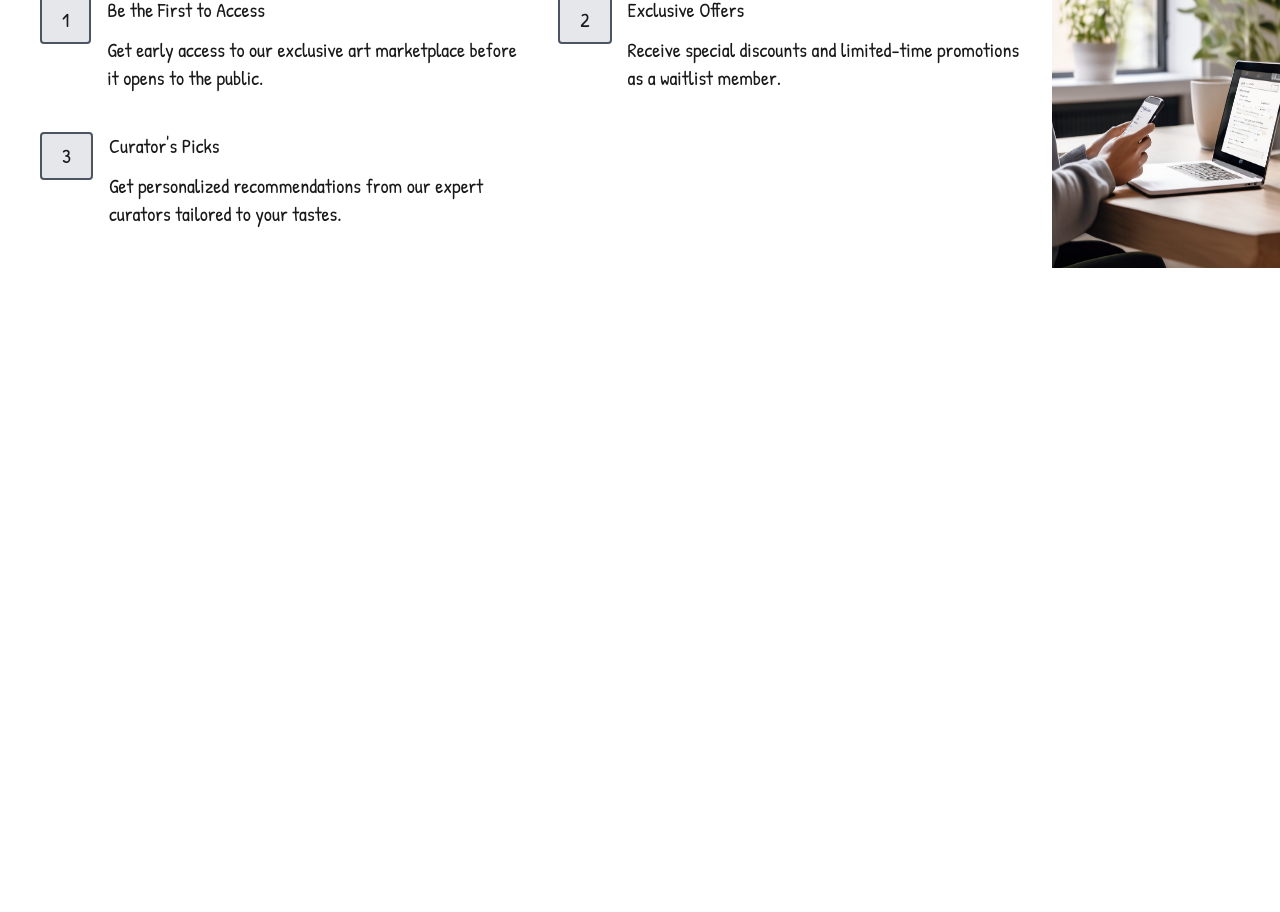
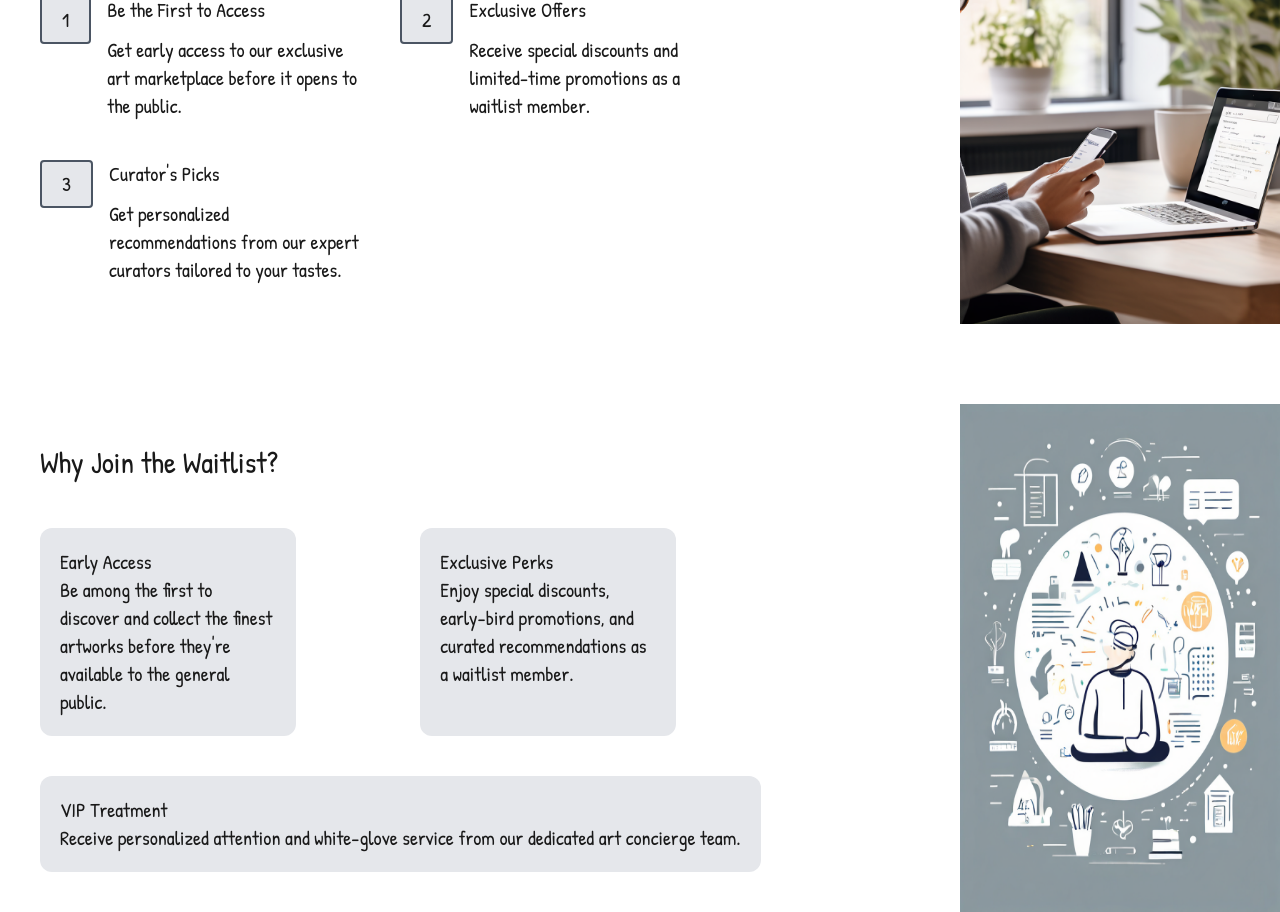
Before and after one commit to Goketech/Artful-web, a Next.js app: page / in a window 1280 px wide. Shown: the part 1400-2312 px from the top of the page. Before the commit the page ends 1668 px from the top, so only its background shows below. Built offline with nearby package versions, Linux system fonts and the light colour scheme; a web font is replaced by a local one.

Commit message:
add why section

```diff
--- a/app/page.tsx
+++ b/app/page.tsx
@@ -2,6 +2,7 @@ import Nav from "../components/Nav";
 import Hero from "../components/Hero";
 import Discover from "../components/Discover";
 import Join from "../components/Join";
+import Why from "../components/Why";
 
 export default function Home() {
   return (
@@ -10,6 +11,7 @@ export default function Home() {
       <Hero />
       <Discover />
       <Join />
+      <Why />
     </main>
   );
 }
--- a/components/Join.tsx
+++ b/components/Join.tsx
@@ -6,21 +6,21 @@ const Join = () => {
             <div className="p-10 pr-4">
                 <h2 className="text-3xl mb-12">Join the Waitlist</h2>
                 <div className="grid grid-cols-2 text-xl gap-10">
-                    <div className="flex gap-4">
+                    <div className="flex gap-4 max-w-80">
                         <div className="px-5 py-2 border-2 border-gray-600 self-start bg-gray-200 rounded">1</div>
                         <div>
                             <p className="mb-3">Be the First to Access</p>
                             <span>Get early access to our exclusive art marketplace before it opens to the public.</span>
                         </div>
                     </div>
-                    <div className="flex gap-4">
+                    <div className="flex gap-4 max-w-80">
                         <div className="px-5 py-2 border-2 border-gray-600 self-start bg-gray-200 rounded">2</div>
                         <div>
                             <p className="mb-3">Exclusive Offers</p>
                             <span>Receive special discounts and limited-time promotions as a waitlist member.</span>
                         </div>
                     </div>
-                    <div className="flex gap-4">
+                    <div className="flex gap-4 max-w-80">
                         <div className="px-5 py-2 border-2 border-gray-600 self-start bg-gray-200 rounded">3</div>
                         <div>
                             <p className="mb-3">Curator's Picks</p>
--- /dev/null
+++ b/components/Why.jsx
@@ -0,0 +1,45 @@
+import Image from 'next/image';
+
+const Why = () => {
+  return (
+    <div className="flex justify-between mt-20 font-patrick">
+      <div className='p-10 pr-4'>
+        <h2 className='text-3xl mb-12'>Why Join the Waitlist?</h2>
+        <div className='grid grid-cols-2 text-xl gap-10'>
+          <div className='bg-gray-200 max-w-64 p-5 rounded-xl'>
+            <p>Early Access</p>
+            <span>
+              Be among the first to discover and collect the finest artworks
+              before they're available to the general public.
+            </span>
+          </div>
+          <div className='bg-gray-200 max-w-64 p-5 rounded-xl'>
+            <p>Exclusive Perks</p>
+            <span>
+              Enjoy special discounts, early-bird promotions, and curated
+              recommendations as a waitlist member.
+            </span>
+          </div>
+          <div className='bg-gray-200 p-5 rounded-xl col-span-2'>
+            <p>VIP Treatment</p>
+            <span>
+              Receive personalized attention and white-glove service from our
+              dedicated art concierge team.
+            </span>
+          </div>
+        </div>
+      </div>
+      <div className="w-1/4">
+        <Image
+          src="/why.jpg"
+          alt="Join the Waitlist"
+          width={800}
+          height={600}
+          className="h-full"
+        />
+      </div>
+    </div>
+  );
+};
+
+export default Why;
```
Also changed, not shown: public/why.jpg (added).
